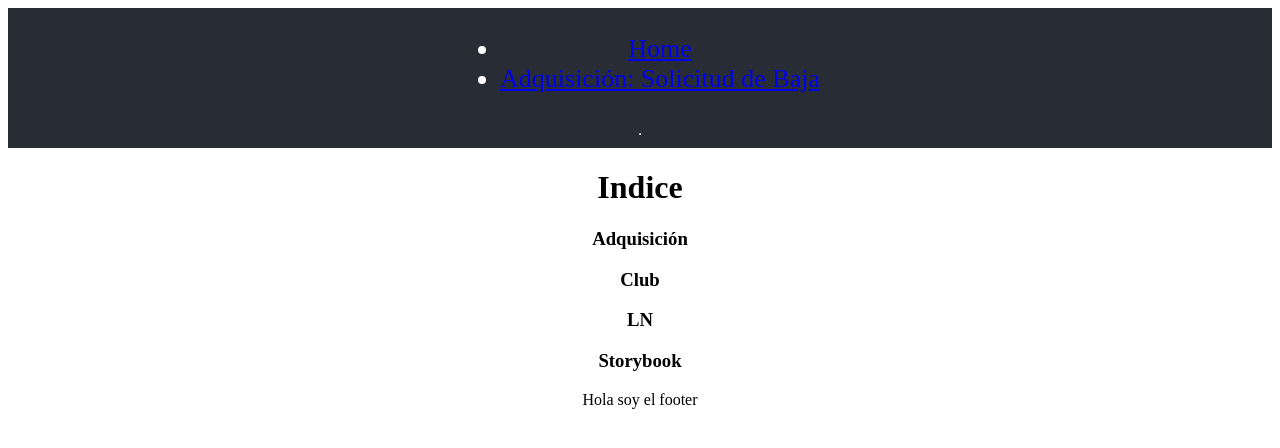
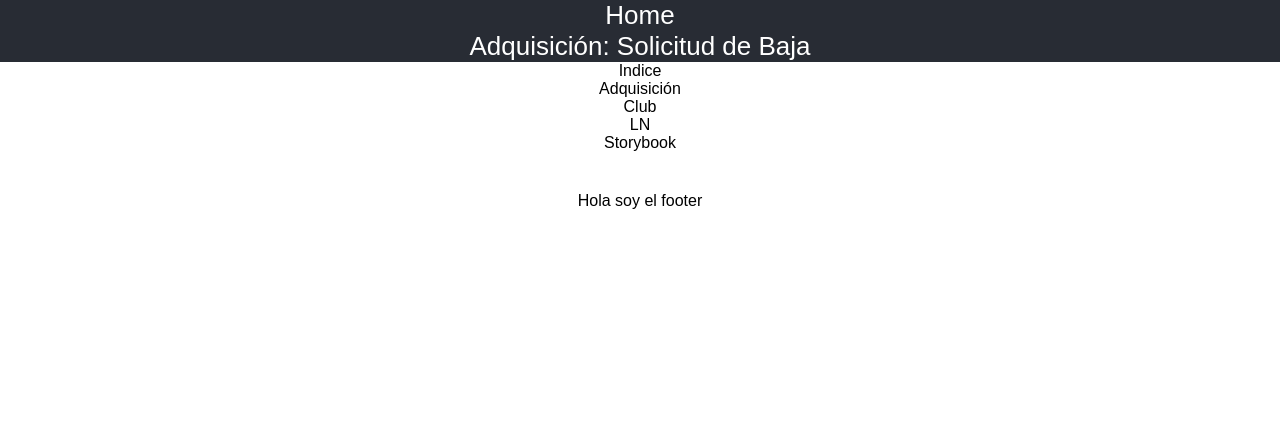
Before and after one commit to LucasDelgado/lana, a React (Create React App) app: page / in a window 1280 px wide. Shown: the top 448 px of the page. Built offline with nearby package versions, Linux system fonts and the light colour scheme.

Commit message:
update url fonts

```diff
--- a/src/index.css
+++ b/src/index.css
@@ -188,8 +188,8 @@ a:hover {
 
 @font-face {
   font-family: "SuecaMedium";
-  src: url("../../fonts/suecaslab-medium.eot");
-  src: url("../../fonts/suecaslab-medium.eot?#iefix") format("embedded-opentype"), url("../../fonts/suecaslab-medium.woff") format("woff"), url("../../fonts/suecaslab-medium.ttf") format("truetype"), url("../../fonts/suecaslab-medium.svg?#webfont") format("svg");
+  src: url("statics/fonts/suecaslab-medium.eot");
+  src: url("statics/fonts/suecaslab-medium.eot?#iefix") format("embedded-opentype"), url("statics/fonts/suecaslab-medium.woff") format("woff"), url("statics/fonts/suecaslab-medium.ttf") format("truetype"), url("statics/fonts/suecaslab-medium.svg?#webfont") format("svg");
   font-weight: normal;
   font-style: normal;
   font-display: block;
@@ -197,8 +197,8 @@ a:hover {
 
 @font-face {
   font-family: "SuecaBold";
-  src: url("../../fonts/suecaslab-bold.eot");
-  src: url("../../fonts/suecaslab-bold.eot?#iefix") format("embedded-opentype"), url("../../fonts/suecaslab-bold.woff") format("woff"), url("../../fonts/suecaslab-bold.ttf") format("truetype"), url("../../fonts/suecaslab-bold.svg?#webfont") format("svg");
+  src: url("statics/fonts/suecaslab-bold.eot");
+  src: url("statics/fonts/suecaslab-bold.eot?#iefix") format("embedded-opentype"), url("statics/fonts/suecaslab-bold.woff") format("woff"), url("statics/fonts/suecaslab-bold.ttf") format("truetype"), url("statics/fonts/suecaslab-bold.svg?#webfont") format("svg");
   font-weight: normal;
   font-style: normal;
   font-display: block;
@@ -206,8 +206,8 @@ a:hover {
 
 @font-face {
   font-family: "Icons";
-  src: url("../../fonts/icons.eot");
-  src: url("../../fonts/icons.eot?#iefix") format("embedded-opentype"), url("../../fonts/icons.woff") format("woff"), url("../../fonts/icons.ttf") format("truetype"), url("../../fonts/icons.svg?#webfont") format("svg");
+  src: url("statics/fonts/icons.eot");
+  src: url("statics/fonts/icons.eot?#iefix") format("embedded-opentype"), url("statics/fonts/icons.woff") format("woff"), url("statics/fonts/icons.ttf") format("truetype"), url("statics/fonts/icons.svg?#webfont") format("svg");
   font-weight: normal;
   font-style: normal;
   font-display: block;
@@ -215,8 +215,8 @@ a:hover {
 
 @font-face {
   font-family: "Logos";
-  src: url("../../fonts/logos.eot");
-  src: url("../../fonts/logos.eot?#iefix") format("embedded-opentype"), url("../../fonts/logos.woff") format("woff"), url("../../fonts/logos.ttf") format("truetype"), url("../../fonts/logos.svg?#webfont") format("svg");
+  src: url("statics/fonts/logos.eot");
+  src: url("statics/fonts/logos.eot?#iefix") format("embedded-opentype"), url("statics/fonts/logos.woff") format("woff"), url("statics/fonts/logos.ttf") format("truetype"), url("statics/fonts/logos.svg?#webfont") format("svg");
   font-weight: normal;
   font-style: normal;
   font-display: block;
--- a/src/index.js
+++ b/src/index.js
@@ -4,6 +4,7 @@ import {BrowserRouter as Router} from "react-router-dom";
 import * as serviceWorker from './serviceWorker';
 
 import App from './App';
+import './index.css';
 
 ReactDOM.render(
     <Router>
--- a/src/statics/css/abstracts/_mixins.scss
+++ b/src/statics/css/abstracts/_mixins.scss
@@ -7,11 +7,11 @@
 @mixin font-face($name, $file, $weight) {
     @font-face {
         font-family: '#{$name}';
-        src: url('../../fonts/#{$file}.eot');
-        src: url('../../fonts/#{$file}.eot?#iefix') format('embedded-opentype'),
-            url('../../fonts/#{$file}.woff') format('woff'),
-            url('../../fonts/#{$file}.ttf') format('truetype'),
-            url('../../fonts/#{$file}.svg?#webfont') format('svg');
+        src: url('statics/fonts/#{$file}.eot');
+        src: url('statics/fonts/#{$file}.eot?#iefix') format('embedded-opentype'),
+            url('statics/fonts/#{$file}.woff') format('woff'),
+            url('statics/fonts/#{$file}.ttf') format('truetype'),
+            url('statics/fonts/#{$file}.svg?#webfont') format('svg');
         font-weight: $weight;
         font-style: normal;
         font-display: block;
--- a/src/statics/css/base/_types.scss
+++ b/src/statics/css/base/_types.scss
@@ -5,8 +5,6 @@
 @include font-face('SuecaBold', suecaslab-bold, normal);
 @include font-face('Icons', icons, normal);
 @include font-face('Logos', logos, normal);
-
-
 
 
 [class^="icon-"], [class*=" icon-"] {
```
Also changed, not shown: 1 other file (tests, documents, lock files or other folders).
